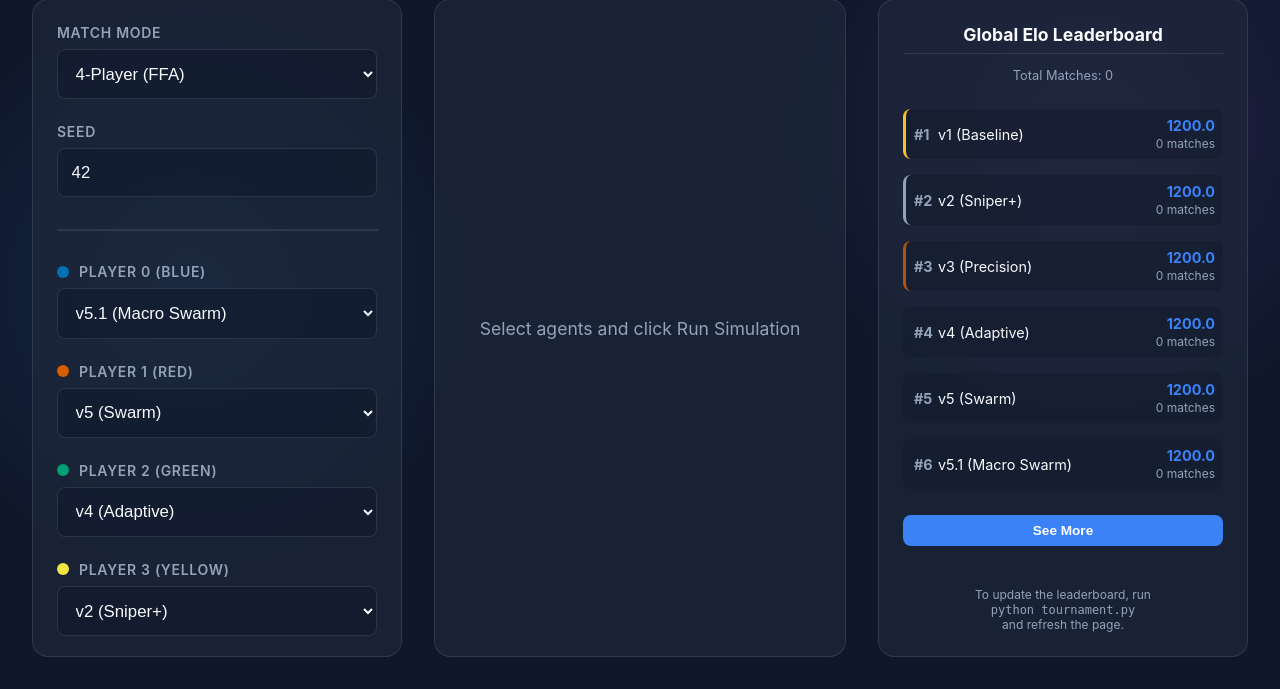
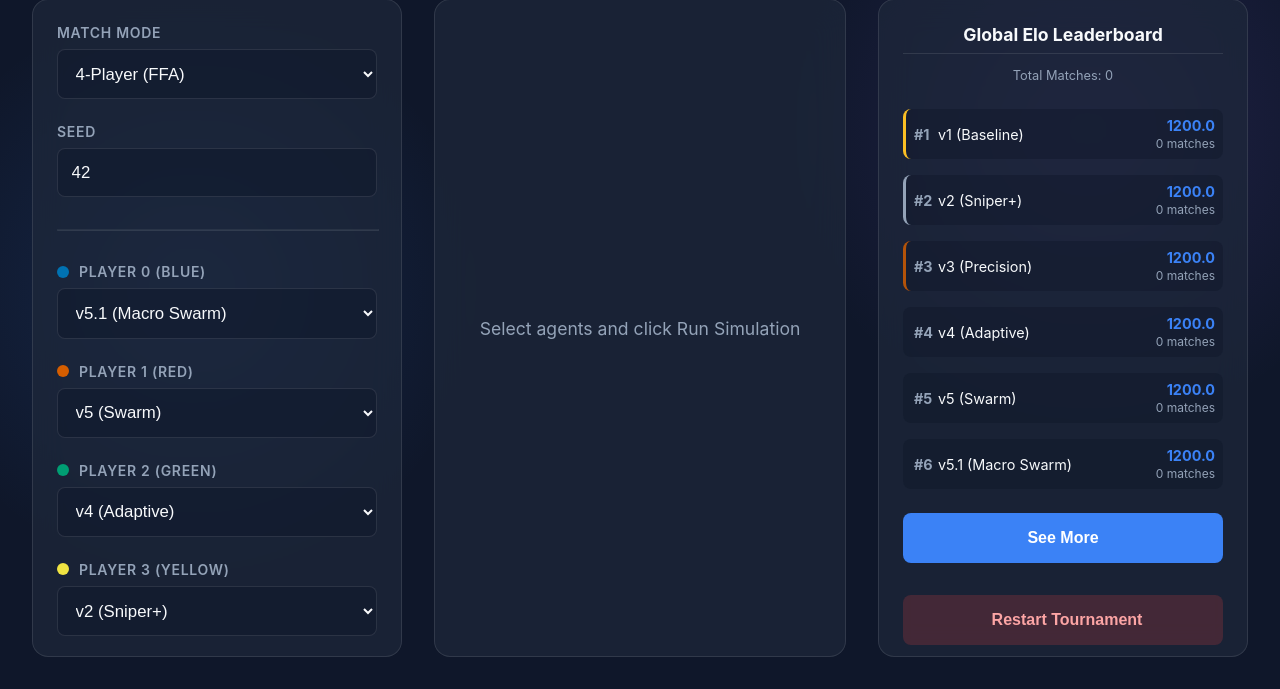
Before and after one commit to jannatsamadov/orbit_wars_simulation, a Flask app: page / in a window 1280 px wide. Shown: the part 111-800 px from the top of the page. Run offline with Flask 3, Linux system fonts and the light colour scheme.

Commit message:
feat: add Restart Tournament button that safely archives tournament state

```diff
--- a/app.py
+++ b/app.py
@@ -129,6 +129,18 @@ def api_stats():
     stats = analytics.analyze_matches(log_path)
     return jsonify(stats)
 
+@app.route('/api/restart_tournament', methods=['POST'])
+def restart_tournament():
+    try:
+        import time
+        state_file = os.path.join(run_match.BASE_DIR, "tournament_state.json")
+        if os.path.exists(state_file):
+            backup_file = os.path.join(run_match.BASE_DIR, f"tournament_state_backup_{int(time.time())}.json")
+            os.rename(state_file, backup_file)
+        return jsonify({"success": True})
+    except Exception as e:
+        return jsonify({"success": False, "error": str(e)})
+
 @app.route('/analytics')
 def analytics_page():
     return render_template('analytics.html', models=MODELS)
--- a/templates/index.html
+++ b/templates/index.html
@@ -382,8 +382,12 @@
             {% endfor %}
 
             {% if leaderboard|length > 6 %}
-            <button id="seeMoreBtn" class="btn" style="padding: 0.5rem 1rem; font-size: 0.85rem; margin-top: 10px; margin-bottom: 5px; cursor: pointer;" onclick="toggleLeaderboard()">See More</button>
+            <button class="btn" id="see-more-btn" style="margin-top: 0.5rem;" onclick="toggleLeaderboard()">See More</button>
             {% endif %}
+
+            <button class="btn" id="restart-tournament-btn" style="margin-top: 1rem; background: rgba(239, 68, 68, 0.2); border-color: rgba(239, 68, 68, 0.5); color: #fca5a5;" onclick="restartTournament()">
+                <i class="fas fa-sync-alt" style="margin-right: 8px;"></i> Restart Tournament
+            </button>
 
             <div style="margin-top: auto; font-size: 0.75rem; color: var(--text-muted); text-align: center;">
                 To update the leaderboard, run <br><code>python tournament.py</code><br> and refresh the page.
@@ -472,6 +476,21 @@
             extras.forEach(el => el.style.display = lbExpanded ? 'flex' : 'none');
             document.getElementById('seeMoreBtn').textContent = lbExpanded ? 'See Less' : 'See More';
         }
+        async function restartTournament() {
+            if(!confirm('Are you sure you want to restart the tournament? Elo ratings will reset to 1200, but previous match history is safely preserved.')) return;
+
+            try {
+                const response = await fetch('/api/restart_tournament', { method: 'POST' });
+                const result = await response.json();
+                if (result.success) {
+                    window.location.reload();
+                } else {
+                    alert('Error restarting tournament: ' + result.error);
+                }
+            } catch (err) {
+                alert('Request failed: ' + err);
+            }
+        }
     </script>
 </body>
 </html>
```
